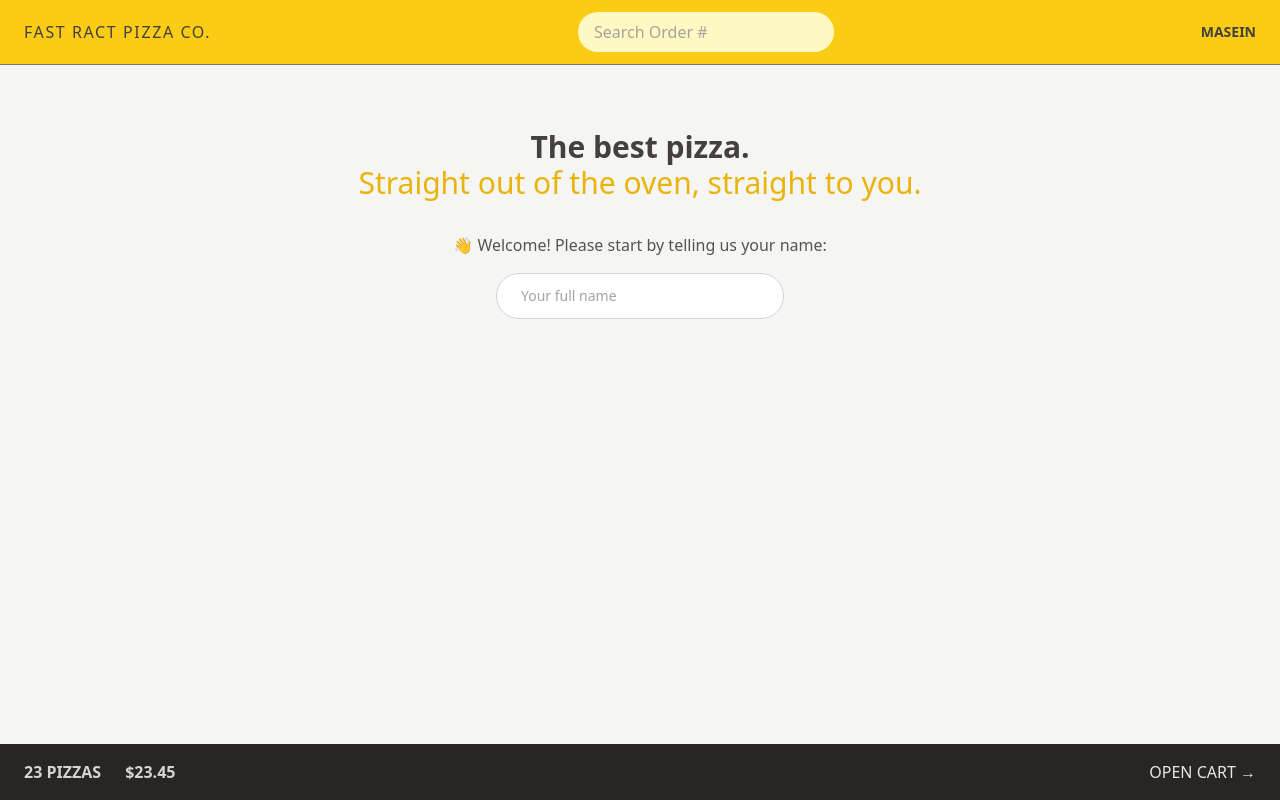
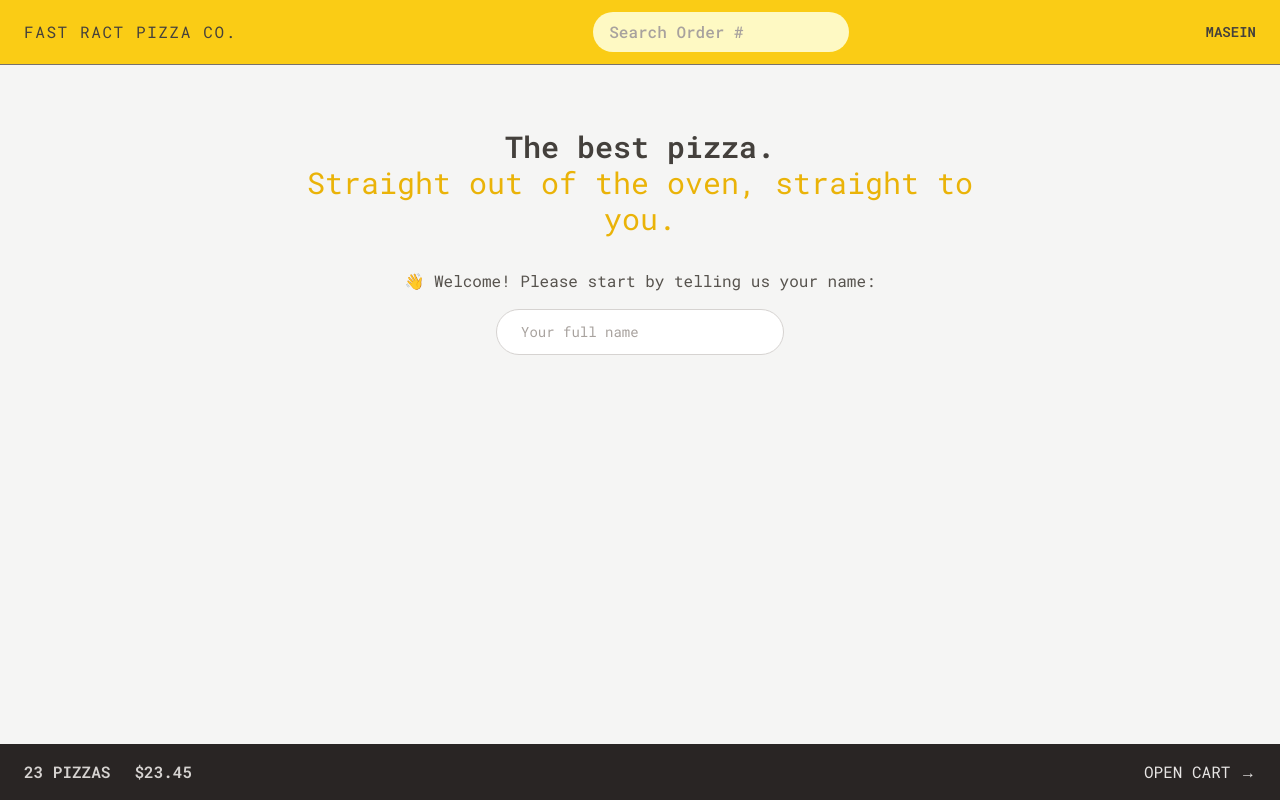
Before and after one commit to DevMasen/fast-react-pizza, a React (Vite) app: page / in a window 1280 px wide. Built offline with nearby package versions, Linux system fonts and the light colour scheme.

Commit message:
E307: feat: adding font family (I fucked up.)

```diff
--- a/index.html
+++ b/index.html
@@ -3,6 +3,12 @@
   <head>
     <meta charset="UTF-8" />
     <link rel="icon" type="image/svg+xml" href="/vite.svg" />
+    <link rel="preconnect" href="https://fonts.googleapis.com" />
+    <link rel="preconnect" href="https://fonts.gstatic.com" crossorigin />
+    <link
+      href="https://fonts.googleapis.com/css2?family=Roboto+Mono:ital,wght@0,100..700;1,100..700&display=swap"
+      rel="stylesheet"
+    />
     <meta name="viewport" content="width=device-width, initial-scale=1.0" />
     <title>Fast React Pizza</title>
   </head>
--- a/src/index.css
+++ b/src/index.css
@@ -1,6 +1,12 @@
 @tailwind base;
 @tailwind components;
 @tailwind utilities;
+
+@layer base {
+  html {
+    font-family: 'Roboto Mono', system-ui, sans-serif;
+  }
+}
 
 @layer components {
   .input {
--- a/src/ui/AppLayout.jsx
+++ b/src/ui/AppLayout.jsx
@@ -9,7 +9,7 @@ function AppLayout() {
   const navigate = useNavigation();
   const isLoading = navigate.state === 'loading';
   return (
-    <div className="grid h-screen grid-rows-[auto_1fr_auto]">
+    <div className="grid h-dvh grid-rows-[auto_1fr_auto]">
       <Header />
       {isLoading && <Loader />}
       <div className="overflow-auto">
--- a/tailwind.config.js
+++ b/tailwind.config.js
@@ -1,8 +1,14 @@
 /** @type {import('tailwindcss').Config} */
+import defaultTheme from 'tailwindcss/defaultTheme';
+
 const config = {
-  content: ["./index.html", "./src/**/*.{js,ts,jsx,tsx}"],
+  content: ['./index.html', './src/**/*.{js,ts,jsx,tsx}'],
   theme: {
-    extend: {},
+    extend: {
+      fontFamily: {
+        sans: ['"Roboto Mono"', ...defaultTheme.fontFamily.sans],
+      },
+    },
   },
   plugins: [],
 };
```
